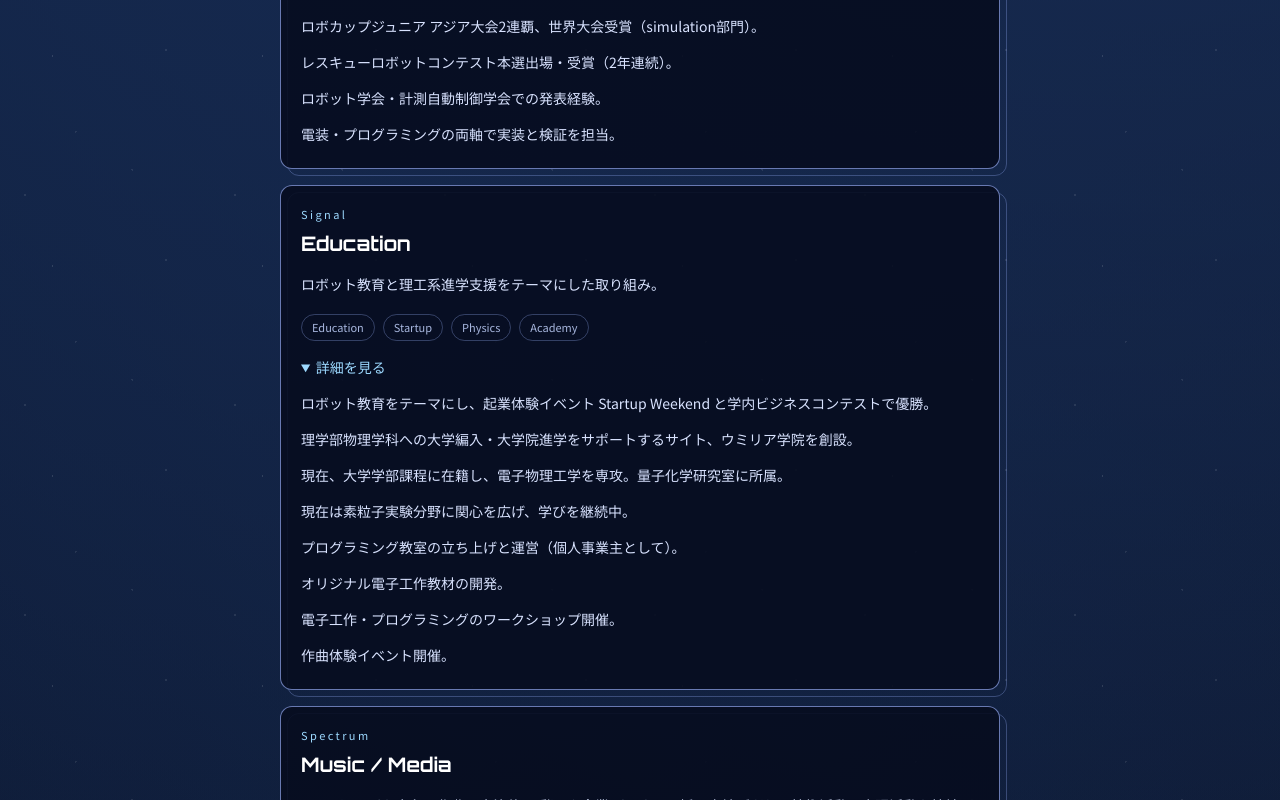
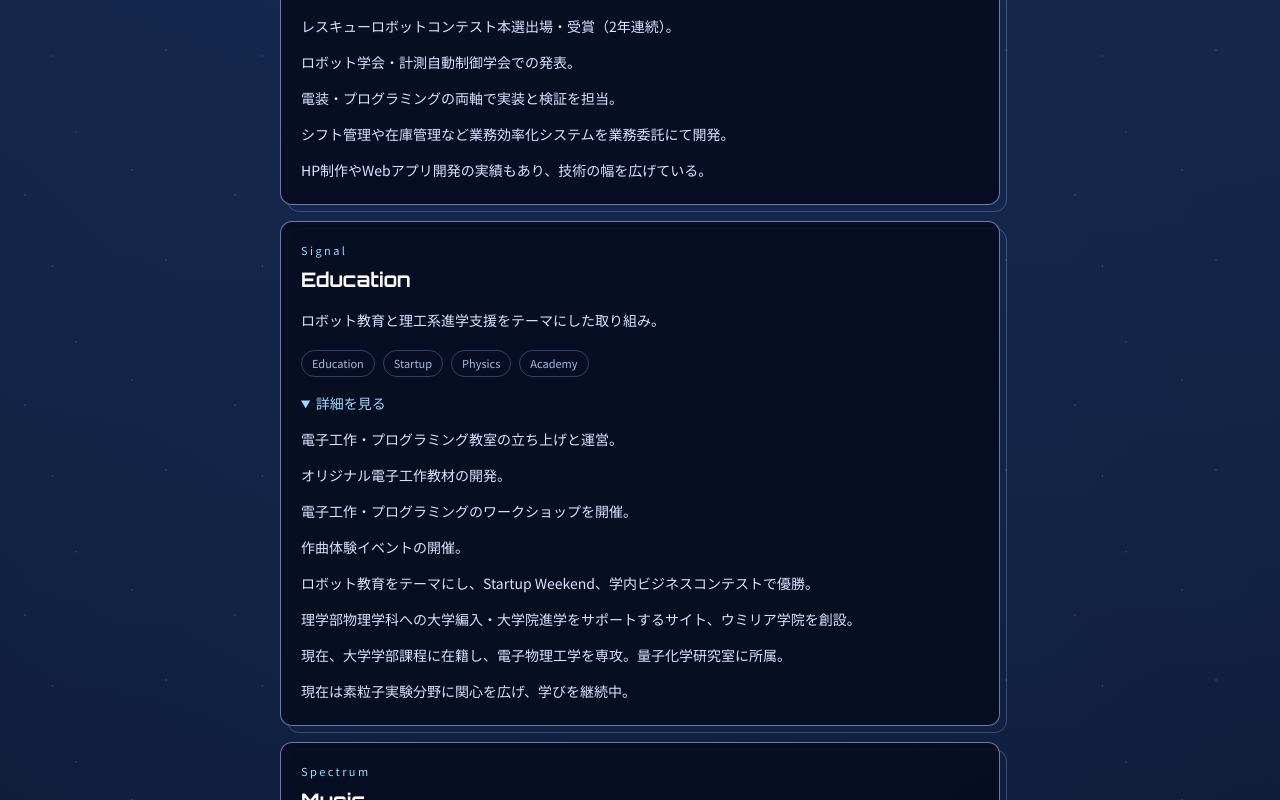
Before and after one commit to kimuraayuki-bot/ayukiofumiria, a Next.js app: page / in a window 1280 px wide. Shown: the part 1040-1840 px from the top of the page. Built offline with nearby package versions, Linux system fonts and the light colour scheme.

Commit message:
Update portfolio content

```diff
--- a/src/data/portfolio.ts
+++ b/src/data/portfolio.ts
@@ -69,15 +69,16 @@ export const portfolioData: PortfolioData = {
     {
       id: "engineering",
       accent: "Orbit",
-      titleJa: "Engineering / Robotics",
+      titleJa: "Engineering",
       summaryJa:
         "ロボカップジュニアのアジア大会2連覇・世界大会受賞、レスキューロボットコンテスト受賞、学会発表など、実機と理論を往復する技術実績。",
       bodyJa: [
-        "シフト管理や在庫管理など業務効率化システムを業務委託にて開発。",
         "ロボカップジュニア アジア大会2連覇、世界大会受賞（simulation部門）。",
         "レスキューロボットコンテスト本選出場・受賞（2年連続）。",
-        "ロボット学会・計測自動制御学会での発表経験。",
+        "ロボット学会・計測自動制御学会での発表。",
         "電装・プログラミングの両軸で実装と検証を担当。",
+        "シフト管理や在庫管理など業務効率化システムを業務委託にて開発。",
+        "HP制作やWebアプリ開発の実績もあり、技術の幅を広げている。",
       ],
       tags: ["Robotics", "Embedded", "Programming", "Research"],
     },
@@ -87,21 +88,21 @@ export const portfolioData: PortfolioData = {
       titleJa: "Education",
       summaryJa: "ロボット教育と理工系進学支援をテーマにした取り組み。",
       bodyJa: [
-        "ロボット教育をテーマにし、起業体験イベント Startup Weekend と学内ビジネスコンテストで優勝。",
+        "電子工作・プログラミング教室の立ち上げと運営。",
+        "オリジナル電子工作教材の開発。",
+        "電子工作・プログラミングのワークショップを開催。",
+        "作曲体験イベントの開催。",
+        "ロボット教育をテーマにし、Startup Weekend、学内ビジネスコンテストで優勝。",
         "理学部物理学科への大学編入・大学院進学をサポートするサイト、ウミリア学院を創設。",
         "現在、大学学部課程に在籍し、電子物理工学を専攻。量子化学研究室に所属。",
         "現在は素粒子実験分野に関心を広げ、学びを継続中。",
-        "プログラミング教室の立ち上げと運営（個人事業主として）。",
-        "オリジナル電子工作教材の開発。",
-        "電子工作・プログラミングのワークショップ開催。",
-        "作曲体験イベント開催。",
       ],
       tags: ["Education", "Startup", "Physics", "Academy"],
     },
     {
       id: "music",
       accent: "Spectrum",
-      titleJa: "Music / Media",
+      titleJa: "Music",
       summaryJa:
         "GarageBandを中心に作曲。自治体PR動画や企業TikTokへの採用実績があり、技術活動と表現活動を接続。",
       bodyJa: [
@@ -115,9 +116,9 @@ export const portfolioData: PortfolioData = {
       id: "skills",
       accent: "Vector",
       titleJa: "Skills / Certifications",
-      summaryJa: "技術・制作、修了・語学、資格を整理して掲載。",
+      summaryJa: "第三種電気主任技術者、第一種電気工事士などの難関国家資格を多数保有し、東大GCI修了・TOEIC855の実績を持つ。Webアプリ・システム開発から電子工作・組込み開発まで一貫して実装できる横断型エンジニア。",
       bodyJa: [
-        "技術・制作",
+        "技術・制作：",
         "Webアプリ・サービス開発",
         "システム開発",
         "HP制作",
@@ -125,21 +126,23 @@ export const portfolioData: PortfolioData = {
         "電子工作（Arduino / micro:bit / Raspberry Pi）",
         "3Dモデリング",
         "楽曲制作（GarageBand）",
-        "修了・語学",
+        "修了・語学：",
         "東京大学 GCI Winter 2024 修了",
         "TOEIC L&R 855",
-        "資格",
+        "資格・検定：",
         "日商簿記3級",
         "普通自動車免許",
-        "高校在学中に取得",
+        "高校在学中に取得：",
         "第三種電気主任技術者（合格率8.3%）",
         "第一種電気工事士（筆記・実技試験合格）",
         "第二種電気工事士",
         "ITパスポート",
-        "工事担任者（アナログ／デジタル）",
+        "工事担任者（2級アナログ／2級デジタル）",
         "乙種消防設備士7類",
-        "第二級陸上・海上特殊無線技士",
+        "第二級陸上特殊無線技士",
+        "第二級海上特殊無線技士",
         "2級電気工事施工管理技士補",
+        "その他検定",
       ],
       tags: ["Web", "業務効率化", "資格", "電気・通信"],
       initiallyCollapsed: true,
@@ -151,8 +154,7 @@ export const portfolioData: PortfolioData = {
       summaryJa:
         "『宇宙創造の一瞬をつくる』の献辞「宇宙を愛するミリアムへ」に着想を得た概念名。探究心と創作の原点を示す。",
       bodyJa: [
-        "Umiriaは、宇宙への愛と探究の姿勢を活動概念として再構築した言葉。",
-        "Ayuki of Umiriaという名は、思索と実装を往復し続ける姿勢の象徴。",
+        "Umiria（ウミリア）は、アミール・D・アクゼル著『宇宙創造の一瞬をつくる』に登場する献辞──「宇宙を愛するミリアムへ」──に着想を得て生まれた造語である。 「ミリアム（Miriam）」という名が内包する、宇宙への愛と限りない探求のまなざし。 その精神を、自身の創作・思索・技術の営みにおける世界観や概念として再構築したものが、Umiriaである。 この名前は、無限に広がる思索と、静かに燃える情熱の象徴として、 活動名「Ayuki of Umiria（ウミリアのアユキ）」にも結びついている。",
       ],
       tags: ["Philosophy", "Brand", "Universe"],
       initiallyCollapsed: true,
```
